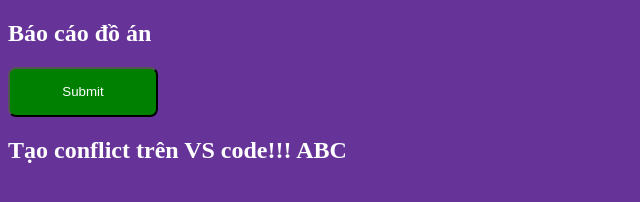
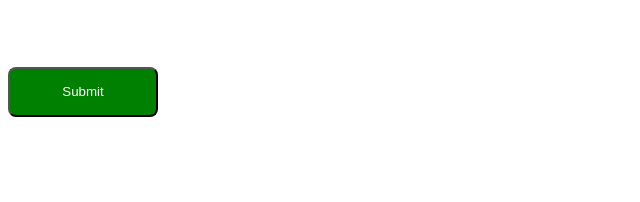
Before and after one commit to nguyenhai2106/baocao, a plain HTML site: page index.html in a window 1280 px wide. Shown: the whole page, without its empty margins (0-640 px from the left). Drawn offline with Linux system fonts and the light colour scheme.

Commit message:
Modified main.css

```diff
--- a/main.css
+++ b/main.css
@@ -1,4 +1,4 @@
 body {
-  background-color: rebeccapurple;
+  background-color: white;
   color: white;
 }
```
